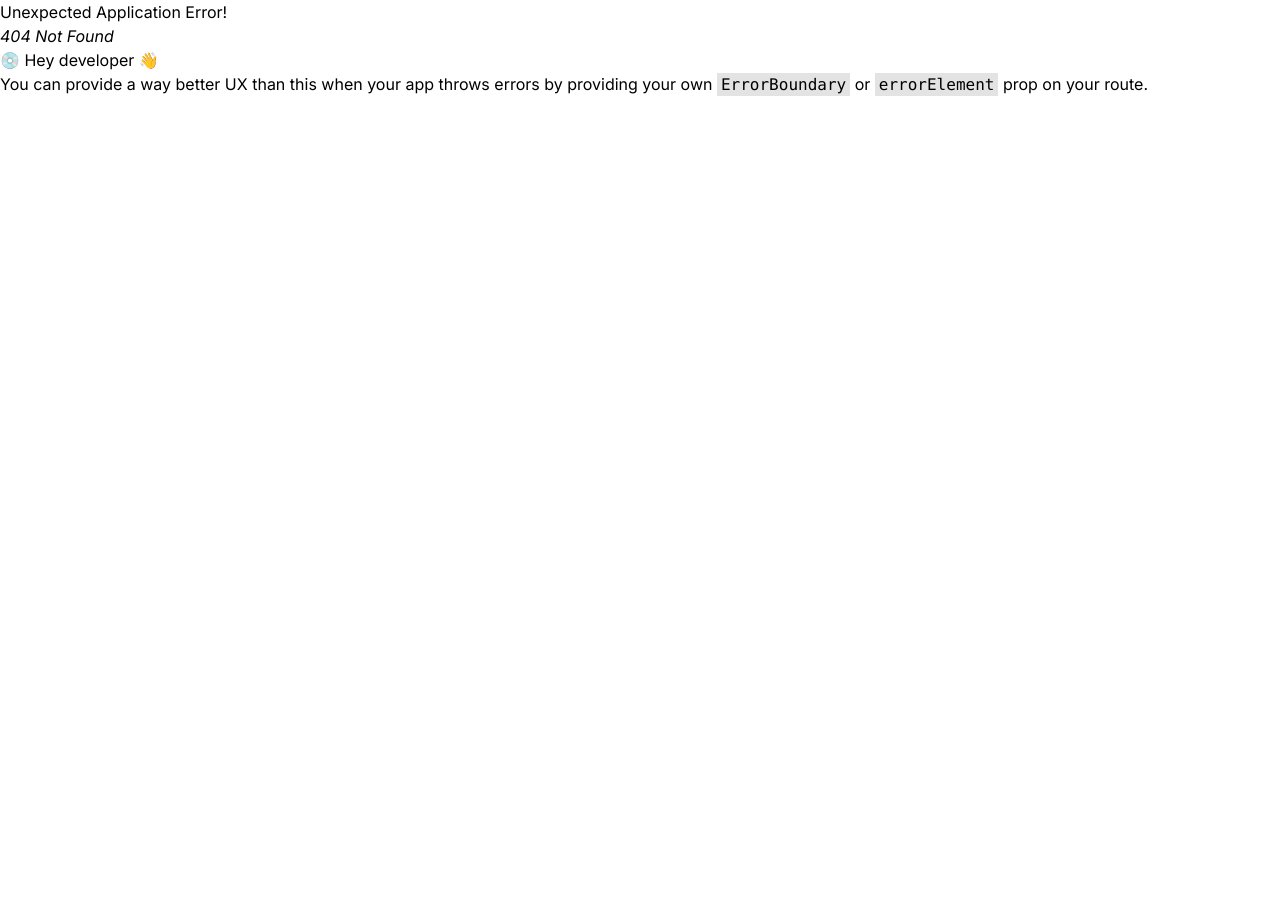
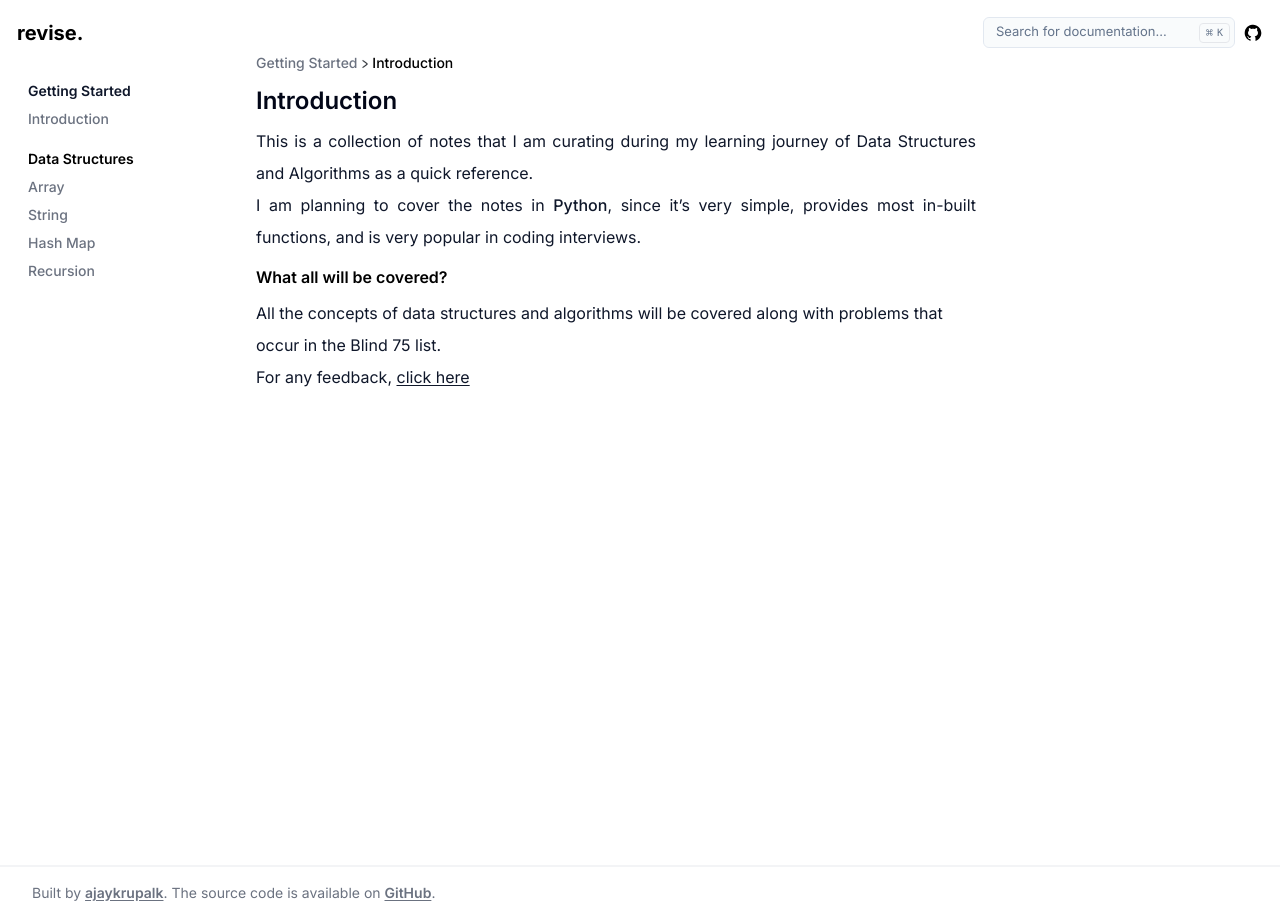
Before and after one commit to ajaykrupalk/revisedsa, a React (Vite) app: page /introduction in a window 1280 px wide. Before the commit this address had no page. Before the commit the page ends 800 px from the top, so only its background shows below. Built offline with nearby package versions, Linux system fonts and the light colour scheme.

Commit message:
Added intro page

```diff
--- a/src/App.tsx
+++ b/src/App.tsx
@@ -1,11 +1,13 @@
 import { Route, createBrowserRouter, createRoutesFromElements, RouterProvider } from 'react-router-dom';
 import MainLayout from "./layouts/MainLayout";
 import HomePage from '@/pages/HomePage';
+import IntroductionPage from './pages/IntroductionPage';
 
 const router = createBrowserRouter(
   createRoutesFromElements(
     <Route path='/' element={<MainLayout />}>
       <Route index element={<HomePage />} />
+      <Route path='/introduction' element={<IntroductionPage />} />
     </Route>
   )
 )
--- a/src/components/core/Header.tsx
+++ b/src/components/core/Header.tsx
@@ -1,10 +1,13 @@
+import { Link } from "react-router-dom";
 import { ComboboxDemo } from "./ComboBox";
 
 export default function Header() {
     return (
         <div className="sticky top-0 z-50 w-full h-full pt-4 pl-4 pr-4 pb-1 flex flex-row justify-between backdrop-blur bg-white/60 border border-white/40">
             <div className="flex items-center">
-                <h1 className="font-bold text-xl inline-flex items-end">revise.</h1>
+                <Link to="/">
+                    <h1 className="font-bold text-xl inline-flex items-end">revise.</h1>
+                </Link>
             </div>
             <div className="flex gap-x-2 items-center">
                 <ComboboxDemo />
--- a/src/components/core/HeroText.tsx
+++ b/src/components/core/HeroText.tsx
@@ -1,3 +1,4 @@
+import { Link } from "react-router-dom";
 import { Button } from "../ui/button";
 
 export default function HeroText() {
@@ -25,6 +26,7 @@ export default function HeroText() {
                     concepts and problems</p>
             </div>
             <div className="mt-3">
+                <Link to="/introduction">
                     <Button className="w-fit h-fit">
                         <span className="peer">Get Started</span>
                         <svg className='transition-transform duration-500 transform peer-hover:translate-x-0.5 hover:translate-x-0.5 ml-0.5 inline-flex' xmlns="http://www.w3.org/2000/svg" width="14" height="14" viewBox="0 0 24 24" fill="none" stroke="currentColor" stroke-width="2" stroke-linecap="round" stroke-linejoin="round">
@@ -32,6 +34,7 @@ export default function HeroText() {
                             <path d="M9 6l6 6l-6 6" />
                         </svg>
                     </Button>
+                </Link>
             </div>
         </>
     )
--- a/src/components/core/Menu.tsx
+++ b/src/components/core/Menu.tsx
@@ -1,10 +1,14 @@
+import { Link } from "react-router-dom";
+
 export default function Menu() {
     return (
         <div className="h-screen w-60 px-4 mt-3 ml-3 text-[14px] leading-loose overflow-y-hidden">
             <div className="mt-3">
                 <h3 className="font-semibold text-slate-900">Getting Started</h3>
                 <div className="flex flex-col items-start">
-                    <a className="font-medium text-gray-500 hover:text-slate-900">Introduction</a>
+                    <a className="font-medium text-gray-500 hover:text-slate-900">
+                    <Link to='/introduction'>Introduction</Link>
+                    </a>
                 </div>
             </div>
             <div className="mt-3">
--- /dev/null
+++ b/src/pages/IntroductionPage.tsx
@@ -0,0 +1,34 @@
+export default function IntroductionPage() {
+    return (
+        <>
+            <div className="w-[45em]">
+                <div>
+                    <p className="text-sm font-medium">
+                        <span className="text-gray-500">
+                            Getting Started&thinsp;
+                            <svg xmlns="http://www.w3.org/2000/svg" width="10" height="10" viewBox="0 0 24 24" fill="none" className="inline-block align-middle stroke-gray-400" data-src="https://cdn.hugeicons.com/icons/greater-than-solid-rounded.svg" role="img">
+                                <path d="M5.98808 3.26631C5.58283 3.8252 5.70738 4.6068 6.26627 5.01205L14.5968 11.0526C15.1362 11.4436 15.4604 11.7232 15.6433 11.9315C15.6661 11.9575 15.6849 11.9804 15.7003 12.0001C15.6849 12.0198 15.6661 12.0426 15.6433 12.0687C15.4604 12.277 15.1362 12.5565 14.5968 12.9476L6.26627 18.9881C5.70738 19.3934 5.58283 20.175 5.98808 20.7339C6.39334 21.2928 7.17493 21.4173 7.73382 21.0121L16.0644 14.9715C16.638 14.5556 17.1485 14.1435 17.5221 13.7179C17.8966 13.2913 18.25 12.7189 18.25 12.0001C18.25 11.2813 17.8966 10.7089 17.5221 10.2823C17.1485 9.85665 16.638 9.44459 16.0644 9.02865L7.73382 2.98813C7.17493 2.58287 6.39334 2.70742 5.98808 3.26631Z" fill="#000000"></path>
+                            </svg>
+                        </span>&thinsp;Introduction
+                    </p>
+                </div>
+                <div className="mt-3 text-base text-slate-950 text-justify">
+                    <h1 className="text-2xl font-semibold">Introduction</h1>
+                    <div className="text-base mt-2 text-slate-900 font-normal leading-loose text-wrap">
+                        <p>This is a collection of notes that I am curating during my learning journey of Data Structures and Algorithms as a quick reference.
+                        </p>
+                        <p>I am planning to cover the notes in <span className="font-medium">Python</span>, since it’s very simple, provides most in-built functions, and is very popular in coding interviews.
+                        </p>
+                    </div>
+                </div>
+                <div className="mt-3">
+                    <h3 className="text-base font-semibold">What all will be covered?</h3>
+                    <div className="text-base mt-2 text-slate-900 font-normal leading-loose text-wrap">
+                        <p>All the concepts of data structures and algorithms will be covered along with problems that occur in the Blind 75 list.</p>
+                        <p>For any feedback, <a className="underline underline-offset-2" href="https://github.com/ajaykrupalk/revisedsa/issues" target="_blank">click here</a></p>
+                    </div>
+                </div>
+            </div>
+        </>
+    )
+}
```
Lines whose indentation alone changed are shown as unchanged.
